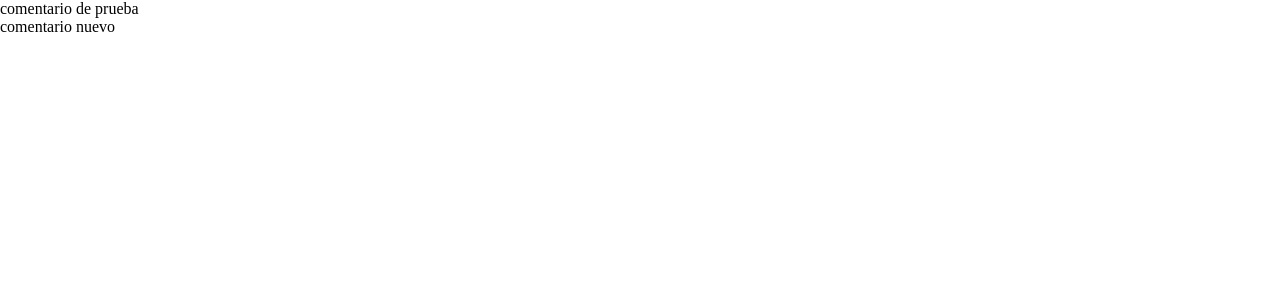
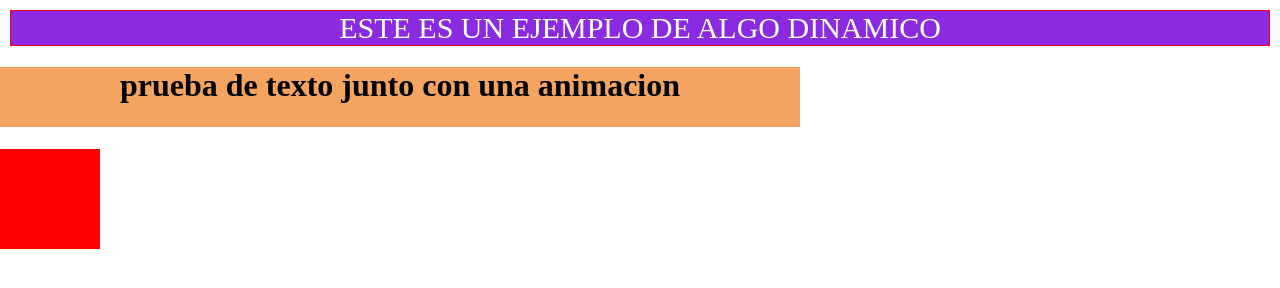
Before and after one commit to MichaelOlmosTrujillo/animacion, a plain HTML site: page weimar1.html in a window 1280 px wide. Drawn offline with Linux system fonts and the light colour scheme.

Commit message:
ajustes weimar 1

```diff
--- /dev/null
+++ b/estilos-animacion/weimar.css
@@ -0,0 +1,76 @@
+* {
+    box-sizing: border-box;
+}
+
+body {
+    margin: 0;
+}
+
+
+body img {
+
+    max-width: 100%;
+}
+
+.TITULO {
+
+    max-width: 100%;
+    font-size: 30px;
+    text-align: center;
+    margin: 10px;
+    border: 1px;
+    background-color: blueviolet;
+    border-color: red;
+    color: white;
+    border-style: double;
+}
+
+.pruebacanvas {
+
+    margin: 100%;
+    padding: 10em;
+    border: 10px;
+    background-color: blueviolet;
+}
+
+div {
+    width: 100px;
+    height: 100px;
+    background-color: red;
+    position: center;
+    animation-name: example;
+    animation-duration: 4s;
+}
+
+@keyframes example {
+    0% {
+        background-color: red;
+        center: 100px;
+        top: 0px;
+    }
+
+    25% {
+        background-color: yellow;
+        left: 600px;
+        top: 0px;
+    }
+
+}
+
+h1 {
+    text-align: center;
+    background-color: sandybrown;
+    height: 60px;
+    width: 800px;
+    box-sizing: content-box;
+
+}
+
+h1 {
+    text-align: center;
+    background-color: sandybrown;
+    height: 60px;
+    width: 800px;
+    box-sizing: content-box;
+
+}
--- a/estilos-animacion/weimar1.css
+++ /dev/null
@@ -1,12 +0,0 @@
-* {
-    box-sizing: border-box;
-}
-
-body {
-    margin: 0;
-}
-
-body img {
-
-    max-width: 100%;
-}
--- a/weimar1.html
+++ b/weimar1.html
@@ -5,16 +5,26 @@
     <meta charset="UTF-8">
     <meta name="viewport" content="width=device-width, initial-scale=1.0">
     <title>Animación</title>
-    <link rel="stylesheet" href="../estilos-animacion/weimar1.css">
+    <link rel="stylesheet" href="./estilos-animacion/weimar.css">
+    <link rel="stylesheet" href="./estilos-animacion/estilos-animacion.css">
 </head>
 
+
+<header class="TITULO"> ESTE ES UN EJEMPLO DE ALGO DINAMICO </header>
+
 <body>
-    <div>
 
-        comentario de prueba
+    <h1> prueba de texto junto con una animacion</h1>
 
-    </div>
-    comentario nuevo
+    <div> </div>
+
+    <section class="gridseccion">
+
+        <a
+            href="https://https://assets.entrepreneur.com/content/3x2/2000/20160601174726-negocios-web.jpeg?width=700&crop=2:1">
+    </section>
+
+
 </body>
 
 </html>
```
